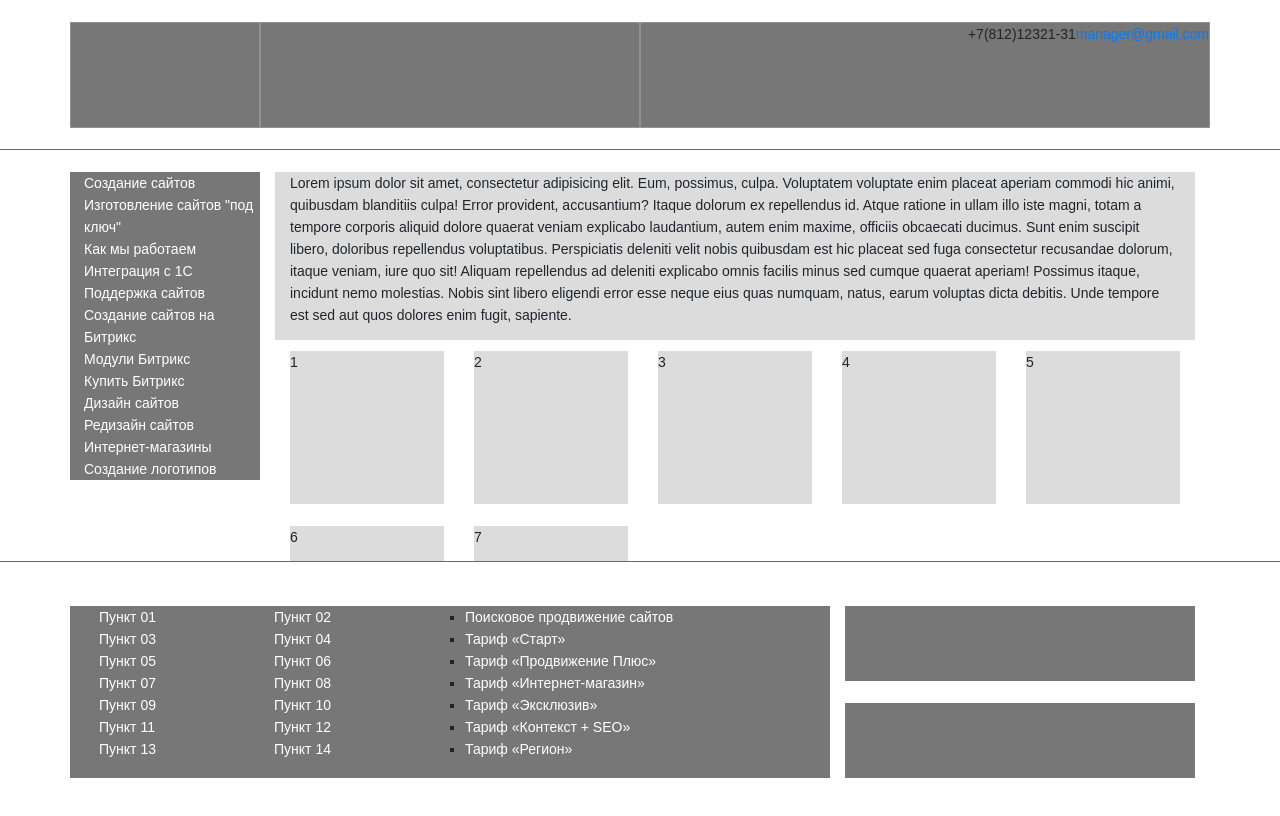
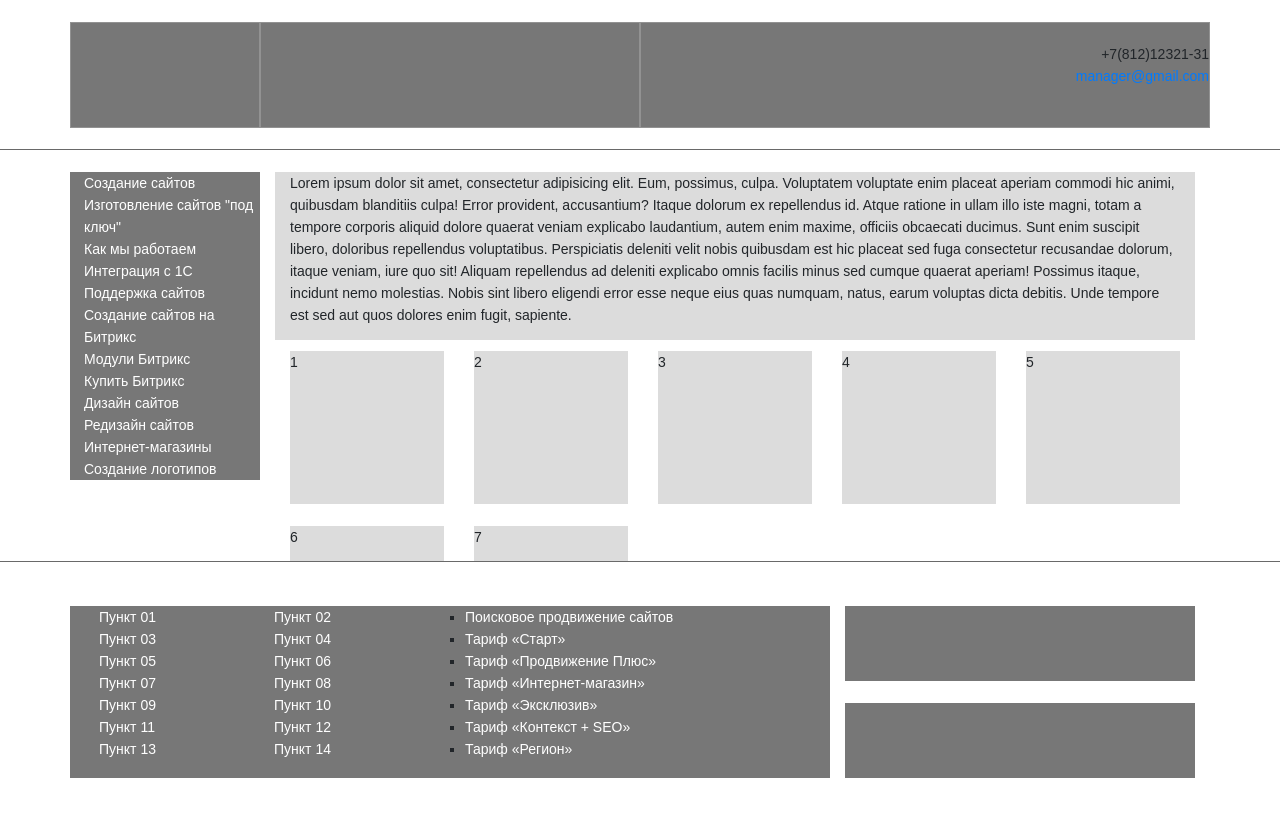
Before and after one commit to sercit/sercit.github.io, a plain HTML site: page siluet/index.html in a window 1280 px wide. Drawn offline with nearby package versions, Linux system fonts and the light colour scheme.

Commit message:
fixed bugs

```diff
--- a/siluet/css/style.css
+++ b/siluet/css/style.css
@@ -74,6 +74,15 @@ header .logo,header .navigation, header .info{
 header .info{
   text-align: right;
 }
+header .info a{
+  float: right;
+    width: 100%;
+}
+header .info span{
+  display: inline-block;
+width: 100%;
+margin-top: 20px;
+}
 .content{
   margin-top:150px;
   margin-bottom:247px;
```
